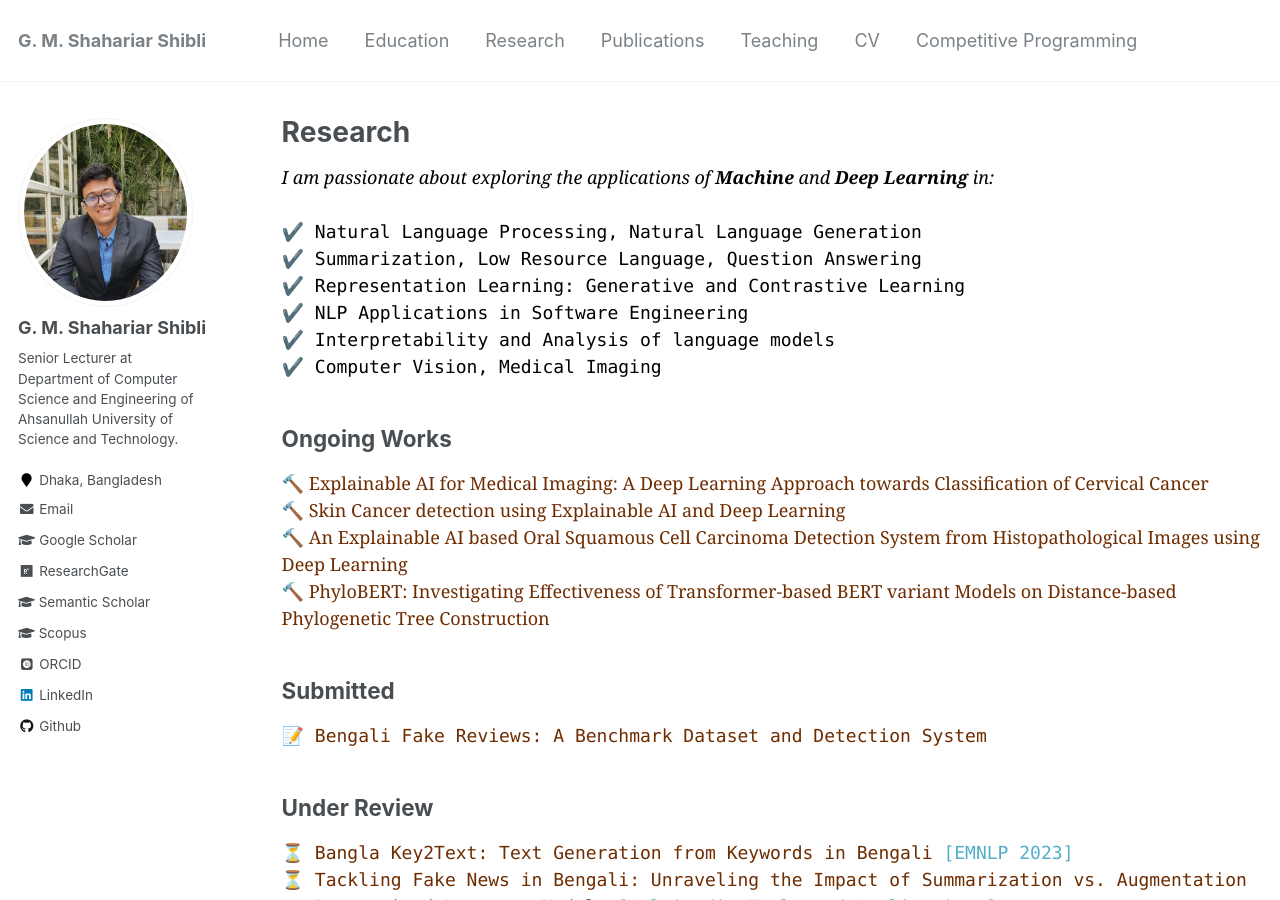
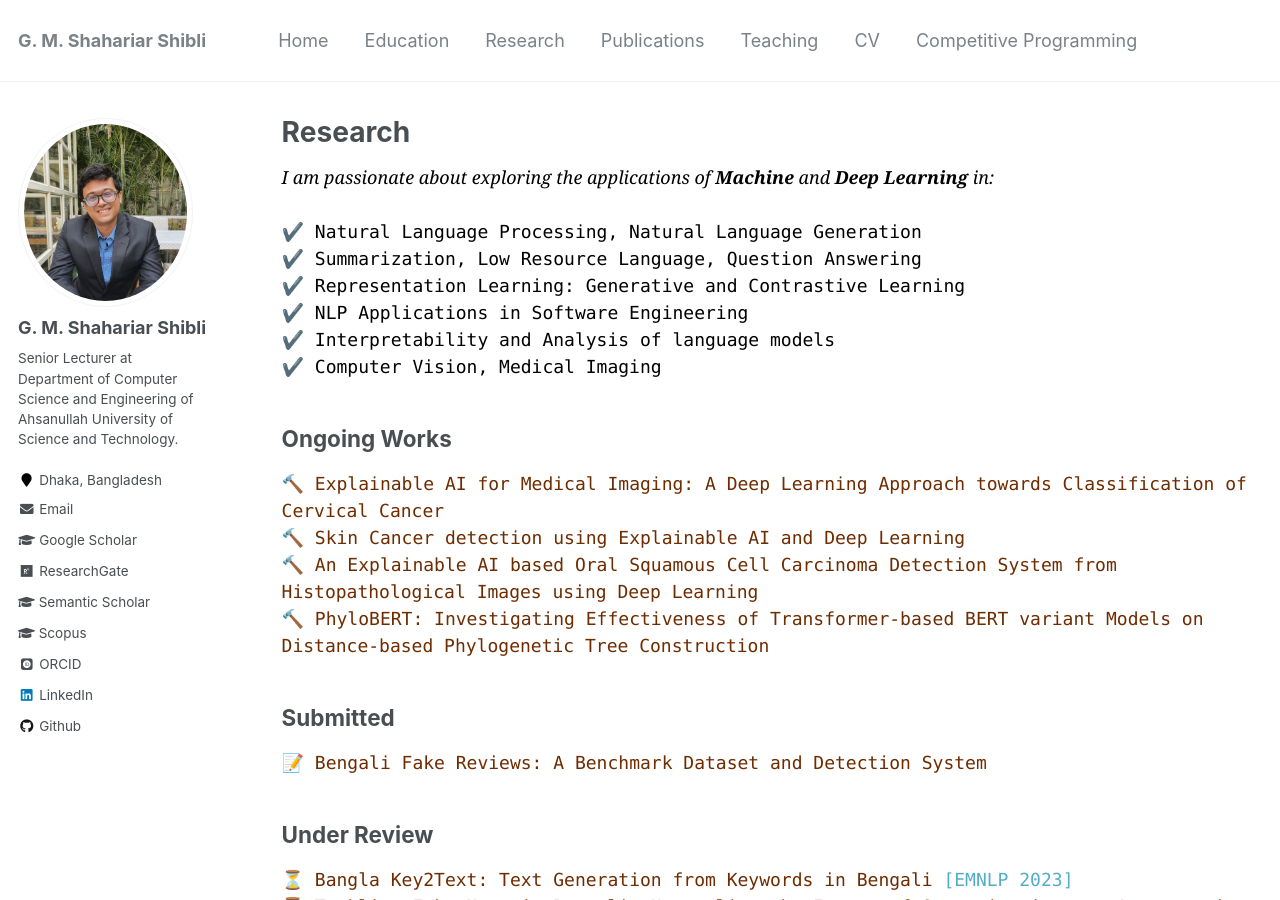
Before and after one commit to shahariar-shibli/shahariar-shibli.github.io, a Jekyll site: the page built from _pages/research.md, in a window 1280 px wide and 900 px high. Built offline with Jekyll 4.4.1, drawn with Linux system fonts in a browser that asks for light colours; some web fonts are replaced.

Commit message:
Update research.md

```diff
--- a/_pages/research.md
+++ b/_pages/research.md
@@ -17,7 +17,7 @@
 
 
 ## Ongoing Works
-<span style="font-family:Georgia;">
+<span style="font-family:Lucida Console;">
 🔨 <span style="color:#6E2C00">Explainable AI for Medical Imaging: A Deep Learning Approach towards Classification of Cervical Cancer</span><br/>
 🔨 <span style="color:#6E2C00">Skin Cancer detection using Explainable AI and Deep Learning</span><br/>
 🔨 <span style="color:#6E2C00">An Explainable AI based Oral Squamous Cell Carcinoma Detection System from Histopathological Images using Deep Learning</span><br/>
@@ -30,7 +30,7 @@
 </span>
 
 ## Under Review
-<span style="font-family:Monaco;">
+<span style="font-family:Lucida Console;">
 ⏳ <span style="color:#6E2C00">Bangla Key2Text: Text Generation from Keywords in Bengali</span> [[EMNLP 2023]](https://2023.emnlp.org/)<br/>
 ⏳ <span style="color:#6E2C00">Tackling Fake News in Bengali: Unraveling the Impact of Summarization vs. Augmentation on Pre-trained Language Models</span> [[Multimedia Tools and Applications]](https://www.springer.com/journal/11042)<br/>
 ⏳ <span style="color:#6E2C00">Towards Automated Recipe Genre Classification using Semi-Supervised Learning</span> [[Knowledge and Information Systems]](https://www.springer.com/journal/10115)<br/>
@@ -38,7 +38,7 @@
 </span>
 
 ## Accepted
-<span style="font-family:Calisto MT;">
+<span style="font-family:Lucida Console;">
 ⏳ <span style="color:#6E2C00">Contrastive Learning for API Aspect Analysis</span> [[ASE 2023]](https://conf.researchr.org/track/ase-2023/ase-2023-papers)<br/>
 ⏳ <span style="color:#6E2C00">Rank Your Summaries: Enhancing Bengali Text Summarization via Ranking-based Approach</span> [[BIM 2023]](https://confbim.com/)<br/>
 ⏳ <span style="color:#6E2C00">Evaluating the Reliability of CNN Models on Classifying Traffic and Road Signs using LIME</span> [[BIM 2023]](https://confbim.com/)<br/>
```
